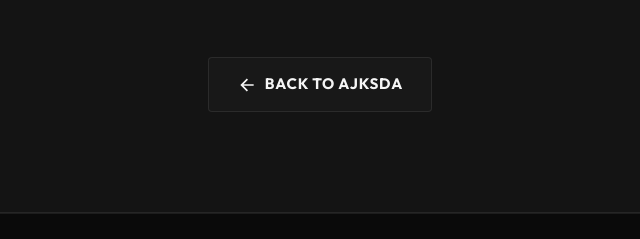
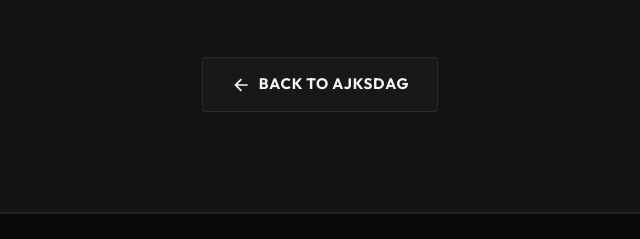
Before and after one commit to DandylanGC-INS/enemonia, a plain HTML site: page portfolio.html in a window 1280 px wide. Shown: the part 2150-2389 px from the top of the page, 320-960 px from the left. Drawn offline with Linux system fonts and the light colour scheme.

Commit message:
testing1

```diff
--- a/portfolio.html
+++ b/portfolio.html
@@ -289,7 +289,7 @@
                         <svg viewBox="0 0 24 24" width="20" height="20" style="margin-right: 8px; transform: rotate(180deg);">
                             <path fill="currentColor" d="M16.172 11l-5.364-5.364 1.414-1.414L20 12l-7.778 7.778-1.414-1.414L16.172 13H4v-2z"/>
                         </svg>
-                        Back to ajksda
+                        Back to ajksdag
                     </a>
                 </div>
             </div>
```
